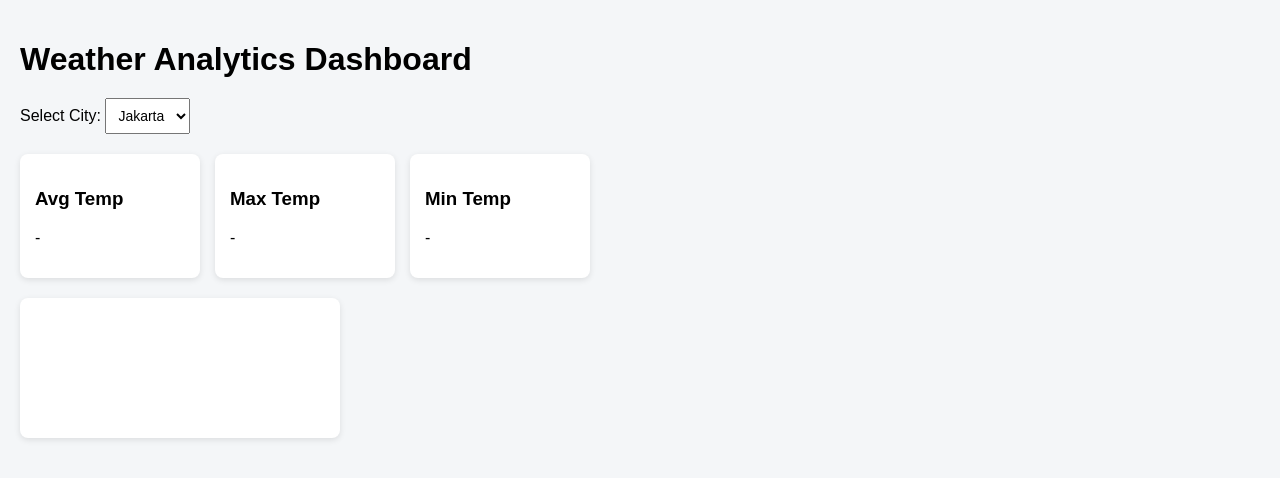
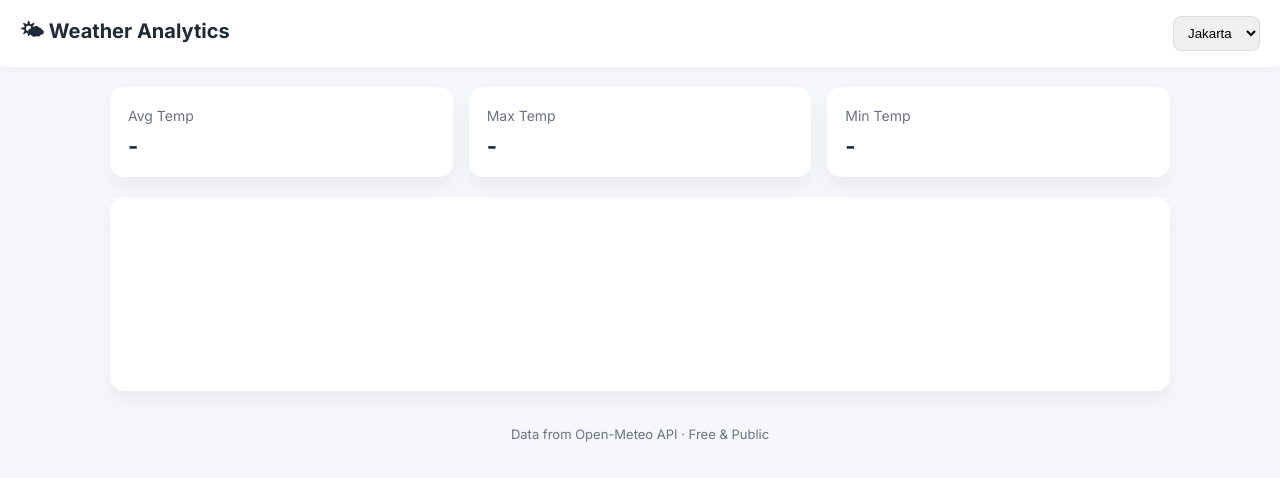
Before and after one commit to moharifrifai/weather-analytics-dashboard, a plain HTML site: page index.html in a window 1280 px wide. Drawn offline with nearby package versions, Linux system fonts and the light colour scheme; no server answers.

Commit message:
Refactor dashboard layout and improve chart rendering logic

```diff
--- a/app.js
+++ b/app.js
@@ -1,5 +1,4 @@
 const citySelect = document.getElementById('city');
-
 const avgTempEl = document.getElementById('avgTemp');
 const maxTempEl = document.getElementById('maxTemp');
 const minTempEl = document.getElementById('minTemp');
@@ -9,39 +8,26 @@ let chart;
 
 async function fetchWeather(lat, lon) {
   const url = `https://api.open-meteo.com/v1/forecast?latitude=${lat}&longitude=${lon}&daily=temperature_2m_max,temperature_2m_min&timezone=auto`;
-
   const res = await fetch(url);
   return res.json();
 }
 
 function renderChart(labels, maxTemps, minTemps) {
-  if (chart) {
-    chart.destroy();
-  }
+  if (chart) chart.destroy();
 
   chart = new Chart(ctx, {
     type: 'line',
     data: {
       labels,
       datasets: [
-        {
-          label: 'Max Temperature (°C)',
-          data: maxTemps,
-          tension: 0.3
-        },
-        {
-          label: 'Min Temperature (°C)',
-          data: minTemps,
-          tension: 0.3
-        }
+        { label: 'Max °C', data: maxTemps, tension: 0.4 },
+        { label: 'Min °C', data: minTemps, tension: 0.4 }
       ]
     },
     options: {
       responsive: true,
       plugins: {
-        legend: {
-          position: 'bottom'
-        }
+        legend: { position: 'bottom' }
       }
     }
   });
@@ -49,8 +35,8 @@ function renderChart(labels, maxTemps, minTemps) {
 
 function updateSummary(maxTemps, minTemps) {
   const avg =
-    (maxTemps.reduce((a, b) => a + b, 0) +
-      minTemps.reduce((a, b) => a + b, 0)) /
+    (maxTemps.reduce((a, b) => a + b) +
+      minTemps.reduce((a, b) => a + b)) /
     (maxTemps.length * 2);
 
   avgTempEl.textContent = avg.toFixed(1) + ' °C';
@@ -60,18 +46,19 @@ function updateSummary(maxTemps, minTemps) {
 
 async function loadDashboard() {
   const [lat, lon] = citySelect.value.split(',');
-
   const data = await fetchWeather(lat, lon);
 
-  const labels = data.daily.time;
-  const maxTemps = data.daily.temperature_2m_max;
-  const minTemps = data.daily.temperature_2m_min;
+  updateSummary(
+    data.daily.temperature_2m_max,
+    data.daily.temperature_2m_min
+  );
 
-  updateSummary(maxTemps, minTemps);
-  renderChart(labels, maxTemps, minTemps);
+  renderChart(
+    data.daily.time,
+    data.daily.temperature_2m_max,
+    data.daily.temperature_2m_min
+  );
 }
 
 citySelect.addEventListener('change', loadDashboard);
-
-// Initial load
 loadDashboard();
--- a/index.html
+++ b/index.html
@@ -5,82 +5,49 @@
   <title>Weather Analytics Dashboard</title>
   <meta name="viewport" content="width=device-width, initial-scale=1.0" />
 
-  <!-- Chart.js CDN -->
+  <!-- Chart.js -->
   <script src="https://cdn.jsdelivr.net/npm/chart.js"></script>
 
-  <style>
-    body {
-      font-family: Arial, sans-serif;
-      background: #f4f6f8;
-      margin: 0;
-      padding: 20px;
-    }
+  <!-- Google Font -->
+  <link href="https://fonts.googleapis.com/css2?family=Inter:wght@400;600;700&display=swap" rel="stylesheet">
 
-    h1 {
-      margin-bottom: 20px;
-    }
-
-    .controls {
-      margin-bottom: 20px;
-    }
-
-    select {
-      padding: 8px;
-      font-size: 14px;
-    }
-
-    .cards {
-      display: flex;
-      gap: 15px;
-      margin-bottom: 20px;
-      flex-wrap: wrap;
-    }
-
-    .card {
-      background: #fff;
-      padding: 15px;
-      border-radius: 8px;
-      min-width: 150px;
-      box-shadow: 0 2px 6px rgba(0,0,0,0.1);
-    }
-
-    canvas {
-      background: #fff;
-      padding: 10px;
-      border-radius: 8px;
-      box-shadow: 0 2px 6px rgba(0,0,0,0.1);
-    }
-  </style>
+  <link rel="stylesheet" href="style.css" />
 </head>
 <body>
 
-  <h1>Weather Analytics Dashboard</h1>
-
-  <div class="controls">
-    <label for="city">Select City:</label>
+  <header class="header">
+    <h1>🌤 Weather Analytics</h1>
     <select id="city">
       <option value="-6.2,106.8">Jakarta</option>
       <option value="35.6,139.7">Tokyo</option>
       <option value="51.5,-0.1">London</option>
     </select>
-  </div>
+  </header>
 
-  <div class="cards">
+  <main class="container">
+    <section class="cards">
       <div class="card">
-      <h3>Avg Temp</h3>
-      <p id="avgTemp">-</p>
+        <span>Avg Temp</span>
+        <strong id="avgTemp">-</strong>
       </div>
       <div class="card">
-      <h3>Max Temp</h3>
-      <p id="maxTemp">-</p>
+        <span>Max Temp</span>
+        <strong id="maxTemp">-</strong>
       </div>
       <div class="card">
-      <h3>Min Temp</h3>
-      <p id="minTemp">-</p>
+        <span>Min Temp</span>
+        <strong id="minTemp">-</strong>
       </div>
-  </div>
+    </section>
 
-  <canvas id="tempChart" height="120"></canvas>
+    <section class="chart-wrapper">
+      <canvas id="tempChart"></canvas>
+    </section>
+  </main>
+
+  <footer class="footer">
+    Data from Open-Meteo API · Free & Public
+  </footer>
 
   <script src="app.js"></script>
 </body>
--- /dev/null
+++ b/style.css
@@ -0,0 +1,92 @@
+* {
+  box-sizing: border-box;
+}
+
+body {
+  margin: 0;
+  font-family: 'Inter', sans-serif;
+  background: #f5f7fb;
+  color: #1f2937;
+}
+
+.header {
+  display: flex;
+  justify-content: space-between;
+  align-items: center;
+  padding: 16px 20px;
+  background: #ffffff;
+  box-shadow: 0 2px 10px rgba(0,0,0,0.05);
+}
+
+.header h1 {
+  font-size: 20px;
+  margin: 0;
+}
+
+.header select {
+  padding: 8px 10px;
+  border-radius: 8px;
+  border: 1px solid #ddd;
+}
+
+.container {
+  padding: 20px;
+  max-width: 1100px;
+  margin: auto;
+}
+
+.cards {
+  display: grid;
+  grid-template-columns: repeat(3, 1fr);
+  gap: 16px;
+  margin-bottom: 20px;
+}
+
+.card {
+  background: #ffffff;
+  padding: 18px;
+  border-radius: 14px;
+  box-shadow: 0 10px 20px rgba(0,0,0,0.05);
+}
+
+.card span {
+  font-size: 14px;
+  color: #6b7280;
+}
+
+.card strong {
+  display: block;
+  margin-top: 8px;
+  font-size: 22px;
+}
+
+.chart-wrapper {
+  background: #ffffff;
+  padding: 20px;
+  border-radius: 14px;
+  box-shadow: 0 10px 20px rgba(0,0,0,0.05);
+}
+
+.footer {
+  text-align: center;
+  padding: 15px;
+  font-size: 13px;
+  color: #6b7280;
+}
+
+/* 📱 MOBILE RESPONSIVE */
+@media (max-width: 768px) {
+  .cards {
+    grid-template-columns: 1fr;
+  }
+
+  .header {
+    flex-direction: column;
+    align-items: flex-start;
+    gap: 10px;
+  }
+
+  .header h1 {
+    font-size: 18px;
+  }
+}
```
Lines whose indentation alone changed are shown as unchanged.
